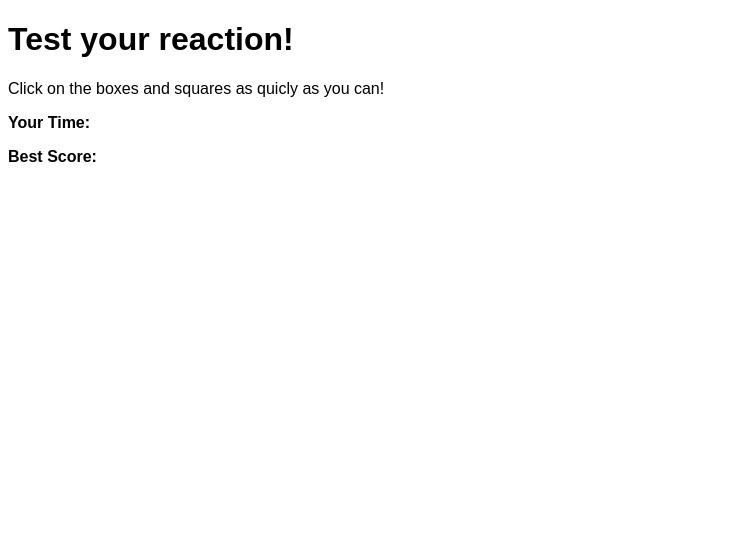
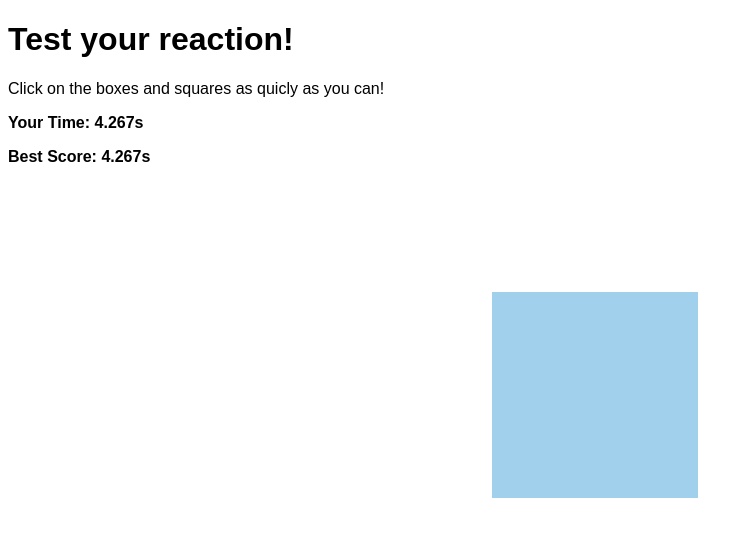
Before and after one commit to MARCOSPRIMER/m-frontend, a plain HTML site: page index.html in a window 1280 px wide. Both pictures are taken after a click on the element 545 px from the left and 562 px from the top of the page. Shown: the whole page, without its empty margins (0-753 px from the left). Drawn offline with Linux system fonts and the light colour scheme.

Commit message:
CorrecaoTyping

```diff
--- a/index.html
+++ b/index.html
@@ -25,7 +25,7 @@
   <h1>Test your reaction!</h1>
   <p>Click on the boxes and squares as quicly as you can!</p>
   <p class="bold">Your Time: <span id="timeTaken"></p>
-  <p class="bold">Best Score: <span id="timeTaken"></p>
+  <p class="bold">Best Score: <span id="bestScore"></p>
 
   <div id="shape"></div>
 
@@ -59,14 +59,15 @@
 
     }
     appearAfterDelay();
+
     document.getElementById("shape").onclick = function(){
-      document.getElementById("shape").style.display = "none";
-      var end = new Date().getTime();
-      var timeTaken = (end-start)/1000;
-      document.getElementById("timeTaken").innerHtml=timeTaken + "s";
-      if(timeTaken < highScore){
-        highScore = timeTaken;
-        document.getElementById("bestScore").innerHTML = highScore + "s";
+				document.getElementById("shape").style.display = "none";
+				var end = new Date().getTime();
+				var timeTaken = (end-start)/1000;
+				document.getElementById("timeTaken").innerHTML=timeTaken + "s" ;
+				if (timeTaken < highScore) {
+          highScore = timeTaken;
+          document.getElementById("bestScore").innerHTML = highScore + "s";
       }
       appearAfterDelay();
     }
@@ -74,7 +75,7 @@
       var letters = '0123456789ABCDEF';
       var color = "#";
       for (var i = 0; i <6; i++){
-        color += letters[Math.floor(math.random() * 16)];
+        color += letters[Math.floor(Math.random() * 16)];
       }
       return color;
     }
```
